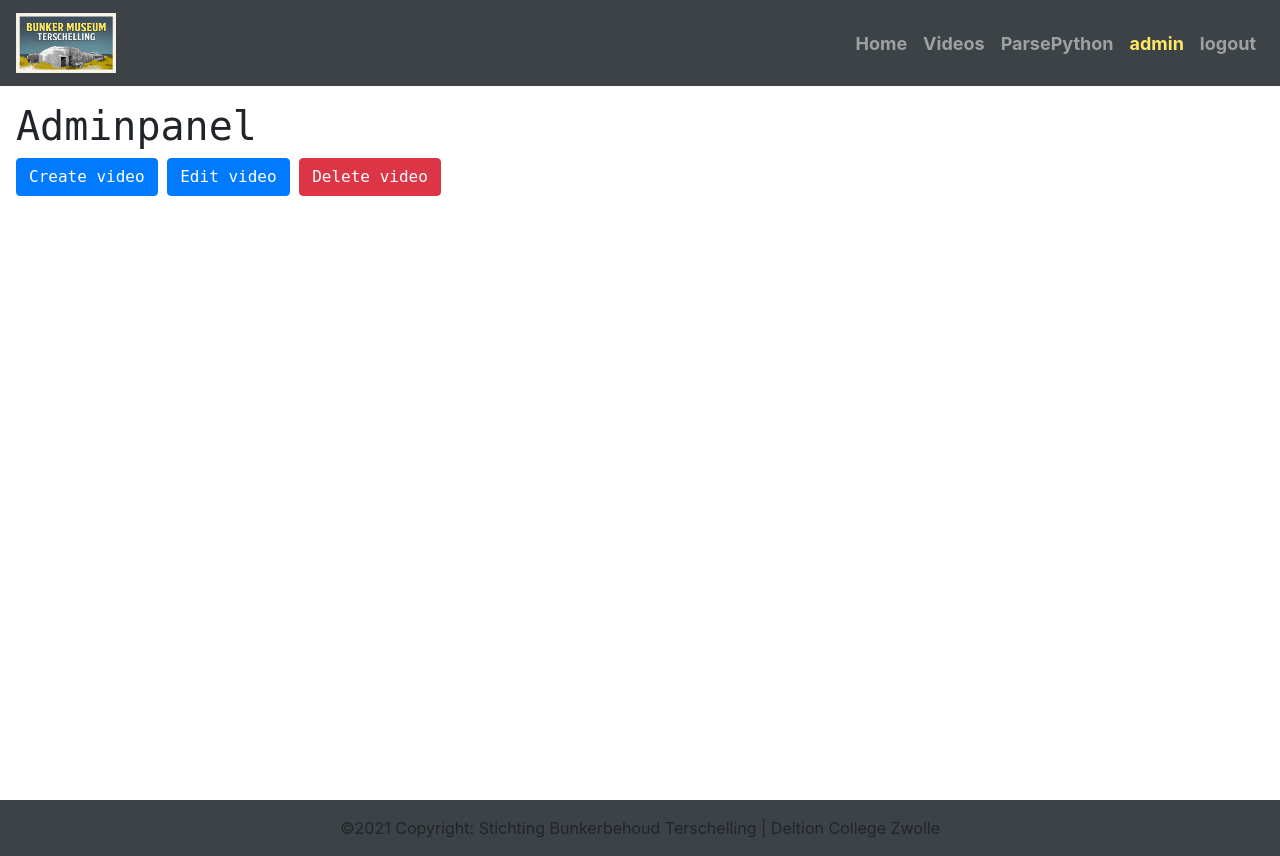
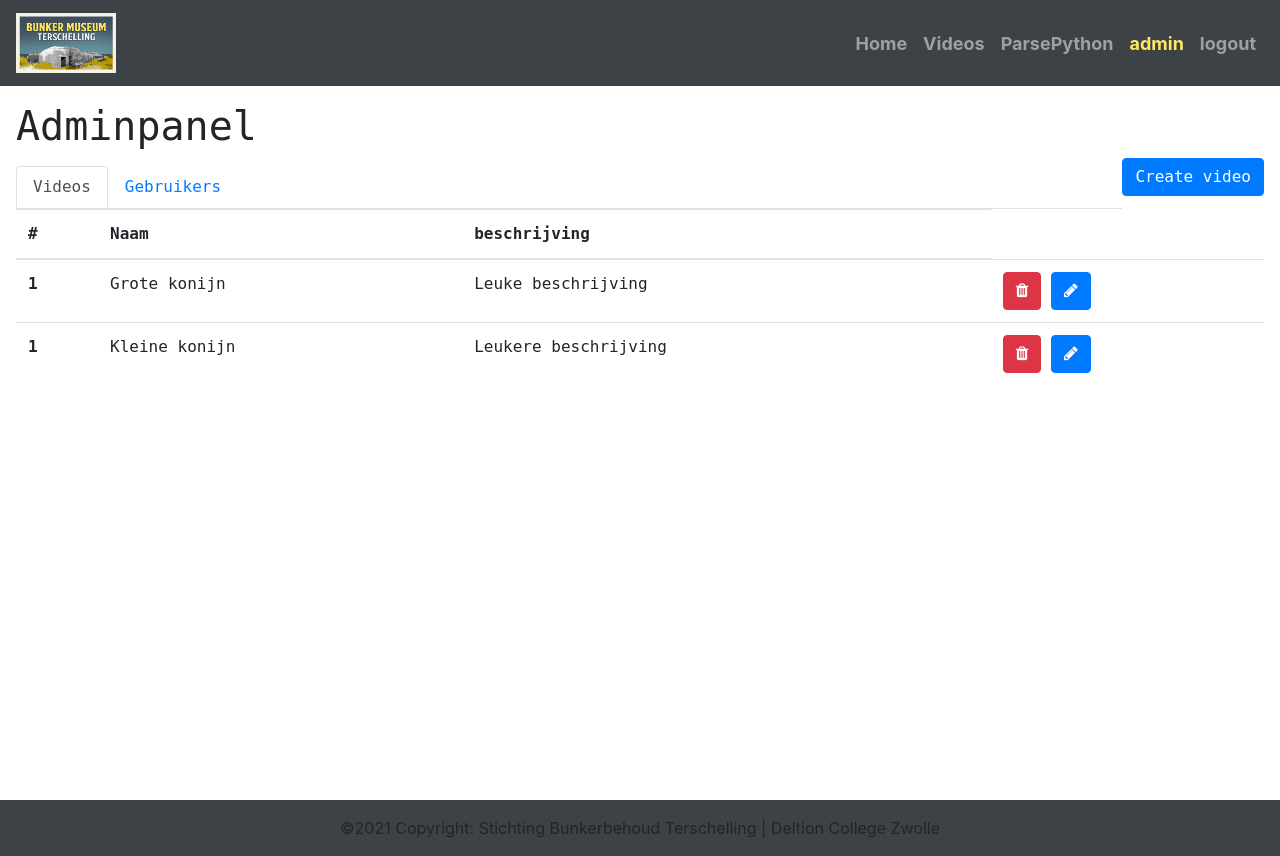
Before and after one commit to bjornhorst/bunker_laser_project, a Flask app: page /admin in a window 1280 px wide. Run offline with Flask 2, Linux system fonts and the light colour scheme; a user stored in the database is signed in; data that the repository does not hold is empty; some libraries are stand-ins or nearby versions.

Commit message:
opmaak admin panel

```diff
--- a/project/admin.py
+++ b/project/admin.py
@@ -1,13 +1,15 @@
 from flask import Blueprint, render_template
 from flask_login import login_required
 from . import db
+from .models import Video
 
 admin = Blueprint('admin', __name__)
 
 @admin.route("/admin", methods=['GET'])
 @login_required
 def adminPanel():
-    return render_template('admin/admin.html');
+    video_data = Video.query.all()
+    return render_template('admin/admin.html', video_data=video_data);
 
 @admin.route("/admin/create", methods=['GET'])
 @login_required
--- a/project/static/css/style.css
+++ b/project/static/css/style.css
@@ -53,7 +53,6 @@ footer{
     margin: 0 auto;
     display: flex;
     flex-direction: column;
-    box-shadow: 0px 3px 6px gray;
 }
 .menudrop{
     background-color: #3C4245;
--- a/project/templates/admin/admin.html
+++ b/project/templates/admin/admin.html
@@ -5,11 +5,80 @@
     {% block content %}
     <h1>Adminpanel</h1>
 
-    <button type="button" class="btn btn-primary" data-toggle="modal" data-target="#CreateModal"
+    <button type="button" class="btn btn-primary" data-toggle="modal" data-target="#CreateModal" style="float: right;"
         data-whatever="@mdo">Create video</button>
-    <button type="button" class="btn btn-primary" data-toggle="modal" data-target="#editModal" data-whatever="@mdo">Edit
-        video</button>
-    <button type="button" class="btn btn-danger">Delete video</button>
+
+    <div class="nav nav-tabs" id="nav-tab" role="tablist" style="margin-top: 1em;">
+        <a class="nav-link active" id="nav-home-tab" data-toggle="tab" href="#nav-home" role="tab"
+            aria-controls="nav-home" aria-selected="true">Videos</a>
+        <a class="nav-link" id="nav-profile-tab" data-toggle="tab" href="#nav-profile" role="tab"
+            aria-controls="nav-profile" aria-selected="false">Gebruikers</a>
+    </div>
+    <div class="tab-content" id="nav-tabContent">
+        <div class="tab-pane fade show active" id="nav-home" role="tabpanel" aria-labelledby="nav-home-tab">
+            <table class="table">
+                <thead>
+                    <tr>
+                        <th scope="col">#</th>
+                        <th scope="col">Naam</th>
+                        <th scope="col">beschrijving</th>
+                    </tr>
+                </thead>
+                <tbody>
+                    {% for video in video_data %}
+                    <tr>
+                        <th scope="row">1</th>
+                        <td>{{video.title}}</td>
+                        <td>{{video.beschrijving}}</td>
+                        <td><button type="button" class="btn btn-danger"><i class="fa fa-trash"
+                                    aria-hidden="true"></i></button>
+                            <button type="button" class="btn btn-primary" data-toggle="modal" data-target="#editModal"
+                                data-whatever="@mdo"><i class="fa fa-pencil" aria-hidden="true"></i></button>
+                        </td>
+                    </tr>
+                    {% endfor %}
+                    <tr>
+                        <th scope="row">1</th>
+                        <td>Grote konijn</td>
+                        <td>Leuke beschrijving</td>
+                        <td><button type="button" class="btn btn-danger"><i class="fa fa-trash"
+                                    aria-hidden="true"></i></button>
+                            <button type="button" class="btn btn-primary" data-toggle="modal" data-target="#editModal"
+                                data-whatever="@mdo"><i class="fa fa-pencil" aria-hidden="true"></i></button>
+                        </td>
+                    </tr>
+                    <tr>
+                        <th scope="row">1</th>
+                        <td>Kleine konijn</td>
+                        <td>Leukere beschrijving</td>
+                        <td><button type="button" class="btn btn-danger"><i class="fa fa-trash"
+                                    aria-hidden="true"></i></button>
+                            <button type="button" class="btn btn-primary" data-toggle="modal" data-target="#editModal"
+                                data-whatever="@mdo"><i class="fa fa-pencil" aria-hidden="true"></i></button>
+                        </td>
+                    </tr>
+                </tbody>
+            </table>
+        </div>
+        <div class="tab-pane fade" id="nav-profile" role="tabpanel" aria-labelledby="nav-profile-tab">
+            <table class="table">
+                <thead>
+                    <tr>
+                        <th scope="col">#</th>
+                        <th scope="col">Naam</th>
+                        <th scope="col">Email</th>
+                    </tr>
+                </thead>
+                <tbody>
+                    <tr>
+                        <th scope="row">1</th>
+                        <td>Admin</td>
+                        <td>admin@admin.nl</td>
+                    </tr>
+                </tbody>
+            </table>
+        </div>
+    </div>
 
     <div class="modal fade" id="CreateModal" tabindex="-1" role="dialog" aria-labelledby="CreateModalLabel"
         aria-hidden="true">
@@ -39,15 +108,12 @@
                 </div>
                 <div class="modal-footer">
                     <button type="button" class="btn btn-secondary" data-dismiss="modal">Close</button>
-                    <button type="button" class="btn btn-primary">Send message</button>
+                    <button type="button" class="btn btn-primary">Upload video</button>
                 </div>
             </div>
         </div>
     </div>
     </div>
-
-
-
 
     <div class="modal fade" id="editModal" tabindex="-1" role="dialog" aria-labelledby="EditModalLabel"
         aria-hidden="true">
@@ -77,12 +143,14 @@
                 </div>
                 <div class="modal-footer">
                     <button type="button" class="btn btn-secondary" data-dismiss="modal">Close</button>
-                    <button type="button" class="btn btn-primary">Send message</button>
+                    <button type="button" class="btn btn-primary">Update video</button>
                 </div>
             </div>
         </div>
     </div>
-    </div>
+
+
+
 
     {% endblock %}
 </body>
--- a/project/templates/base.html
+++ b/project/templates/base.html
@@ -9,6 +9,8 @@
     <link rel="stylesheet" href="{{ url_for('static', filename='css/style.css') }}" type="text/css">
     <link rel="stylesheet" href="https://maxcdn.bootstrapcdn.com/bootstrap/4.0.0/css/bootstrap.min.css"
         integrity="sha384-Gn5384xqQ1aoWXA+058RXPxPg6fy4IWvTNh0E263XmFcJlSAwiGgFAW/dAiS6JXm" crossorigin="anonymous">
+
+    <link rel="stylesheet" href="https://cdnjs.cloudflare.com/ajax/libs/font-awesome/4.7.0/css/font-awesome.min.css">
 
     <script src="https://code.jquery.com/jquery-3.2.1.slim.min.js"
         integrity="sha384-KJ3o2DKtIkvYIK3UENzmM7KCkRr/rE9/Qpg6aAZGJwFDMVNA/GpGFF93hXpG5KkN"
```
